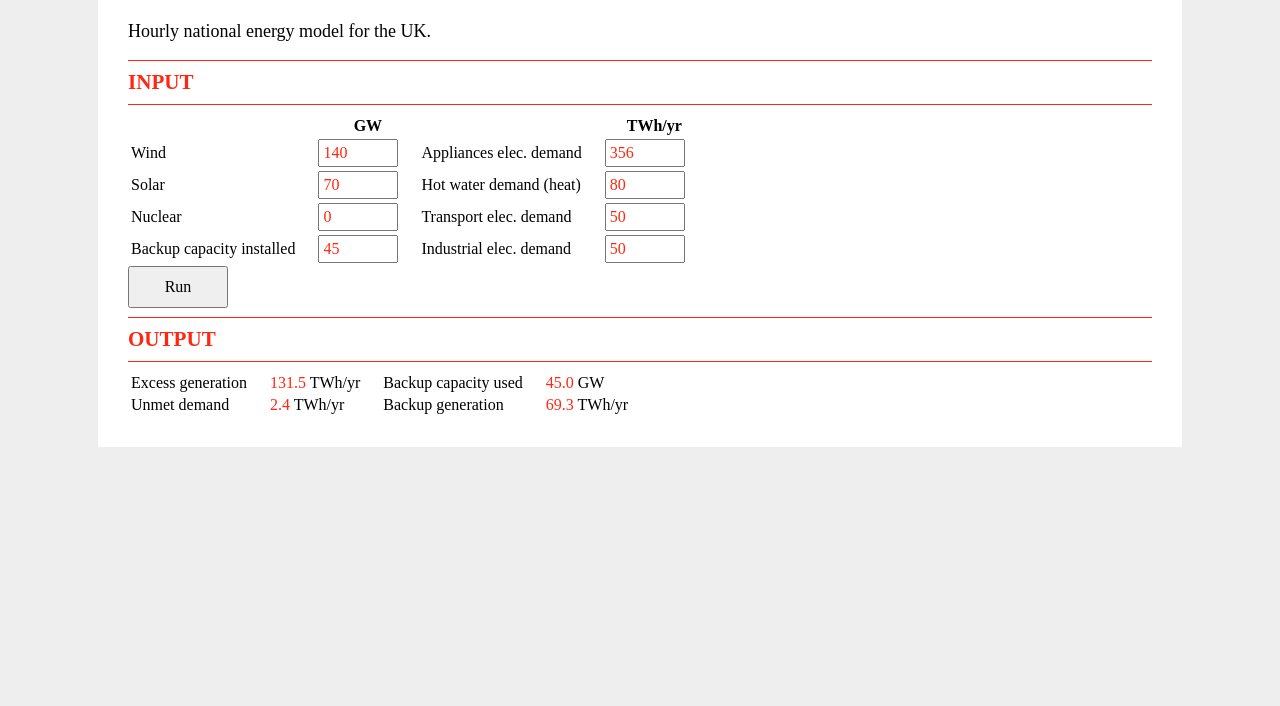
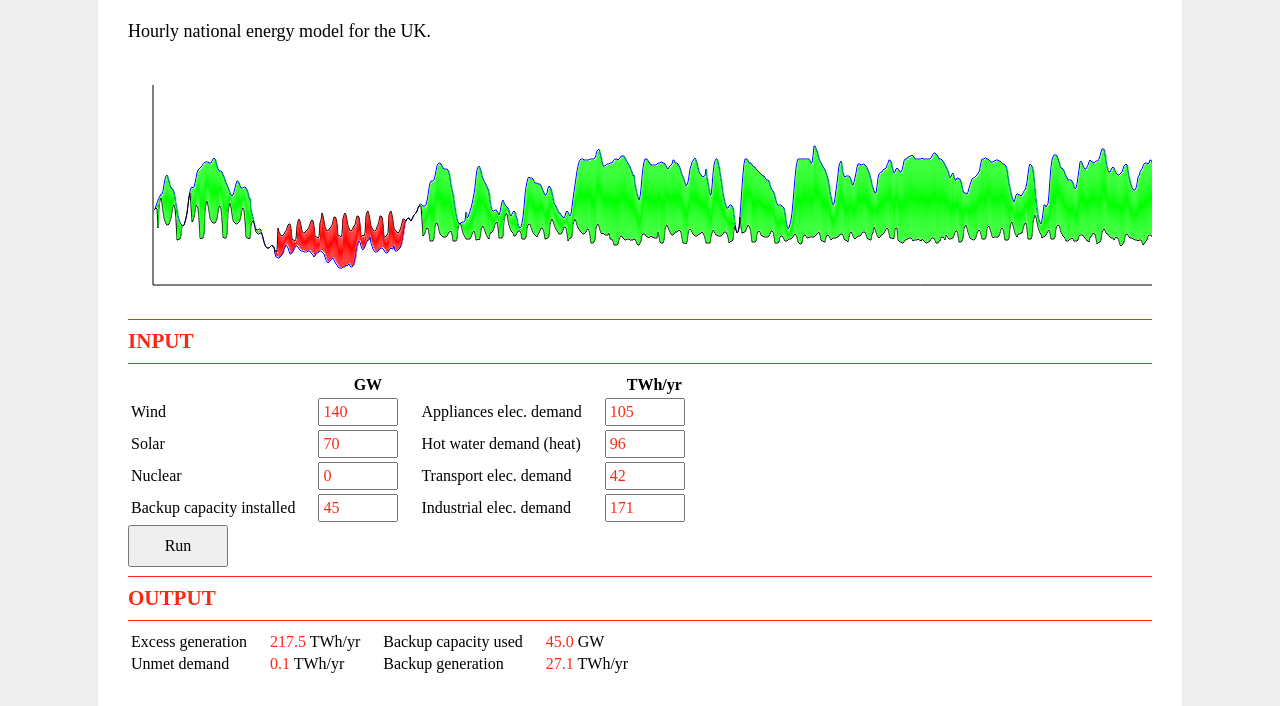
Before and after one commit to philJam/energymodel, a plain HTML site: page energymodel_webjs/index.html in a window 1280 px wide. Shown: the part 99-805 px from the top of the page. Drawn offline with Linux system fonts and the light colour scheme.

Commit message:
balance graph

```diff
--- a/energymodel_webjs/index.html
+++ b/energymodel_webjs/index.html
@@ -71,6 +71,10 @@
 
 <h1>ENERGY MODEL</h1>
 <p>Hourly national energy model for the UK.</p>
+
+<div style="overflow: scroll;">
+<canvas id="graph" width="8760" height=250"></canvas>
+</div>
 <hr><h3>INPUT</h3><hr>
 
 <table>
@@ -144,7 +148,7 @@
     var backupCapUsed = 0;
     var backupGeneration = 0;
     var demandProfile = 0;
-    var totalDemand = 356; // TWh/yr
+    var totalDemand = 105; // TWh/yr
     var heatLossCoefficient = 4.398; // GW/degC
     var baseTemp = 16-(385/((heatLossCoefficient/4.398)*119)); //Gains need linking to appliances energy reduction
     var totalHeatDemand = 0;
@@ -152,9 +156,9 @@
     var storageVolume = 250; // GWh
     var storageCap = 30; // GW
     var heatPumpCoP = 2.5;
-    var hotWaterDemand = 80*1000/8760; // 80 TWh/yr
-    var transportDemand = 50*1000/8760; // 80 TWh/yr
-    var industryDemand = 50*1000/8760; // 80 TWh/yr
+    var hotWaterDemand = 96*1000/8760; // 80 TWh/yr
+    var transportDemand = 42*1000/8760; // 80 TWh/yr
+    var industryDemand = 171*1000/8760; // 80 TWh/yr
 
 
     $('input[key="input.totalDemand"]').val(totalDemand);
@@ -162,9 +166,9 @@
     $('input[key="input.windCap"]').val(windCap);
     $('input[key="input.nuclearCap"]').val(nuclearCap);
     $('input[key="input.backupCapInstalled"]').val(backupCapInstalled);
-    $('input[key="input.hotWaterDemand"]').val(80);
-    $('input[key="input.transportDemand"]').val(50);
-    $('input[key="input.industryDemand"]').val(50);
+    $('input[key="input.hotWaterDemand"]').val(96);
+    $('input[key="input.transportDemand"]').val(42);
+    $('input[key="input.industryDemand"]').val(171);
 
     var spaceHeatingDailyProfile = [0.8,0.8,0.9,0.9,1.7,6.5,7.7,8.3,7.5,6.0,4.6,4.0,3.5,3.3,3.3,3.4,3.7,4.1,5.2,6.3,6.4,6.1,4.2,0.8];
     var hotWaterDailyProfile = [4.2,4.2,4.2,4.2,4.2,4.2,4.2,4.2,4.2,4.2,4.2,4.2,4.2,4.2,4.2,4.2,4.2,4.2,4.2,4.2,4.2,4.2,4.2,4.2];
@@ -172,6 +176,8 @@
     var industrialDailyProfile = [4.2,4.2,4.2,4.2,4.2,4.2,4.2,4.2,4.2,4.2,4.2,4.2,4.2,4.2,4.2,4.2,4.2,4.2,4.2,4.2,4.2,4.2,4.2,4.2];
     // [1,1,1,1,1,1,1,1,10.5,10.5,10.5,10.5,10.5,10.5,10.5,10.5,1,1,1,1,1,1,1,1];
 
+
+    var balanceMarker = 1;
 
     //--------------------------------------------------------------------------------------
 
@@ -335,6 +341,8 @@
         $('span[key="out.excessGeneration"]').html((excessGeneration/1000).toFixed(1));
         $('span[key="out.backupCapUsed"]').html((backupCapUsed).toFixed(1));
         $('span[key="out.backupGeneration"]').html((backupGeneration/1000).toFixed(1));
+
+        draw_graph();
     }
 
 
@@ -351,4 +359,116 @@
         process();
     });
 
+    function draw_graph()
+    {
+        var c = document.getElementById("graph");
+        var ctx = c.getContext("2d");
+
+        ctx.clearRect(0,0,8760,250);
+
+        ctx.beginPath();
+        ctx.strokeStyle = "#000";
+        ctx.moveTo(25,25); ctx.lineTo(25, 225);
+        ctx.moveTo(25,225); ctx.lineTo(8785, 225);
+        ctx.stroke();
+
+        // Draw balance graph
+        if(balanceMarker == 1){
+            for(var p=1;p<8760;p++){
+
+                ctx.beginPath();
+                ctx.strokeStyle = "#0000ff";
+                windSquarePos = Math.round(totalGeneration[p-1]);
+                windSquarePos1 = Math.round(totalGeneration[p]);
+                ctx.moveTo(p+26, 25+(200-windSquarePos1));
+                ctx.lineTo(p+25, 25+(200-windSquarePos));
+                ctx.stroke();
+
+                ctx.beginPath();
+                ctx.strokeStyle = "#000";
+                demandSquarePos = Math.round(energyDemand[p-1]);
+                demandSquarePos1 = Math.round(energyDemand[p]);
+                ctx.moveTo(p+26, 25+(200-demandSquarePos1));
+                ctx.lineTo(p+25, 25+(200-demandSquarePos));
+                ctx.stroke();
+
+                if(windSquarePos>demandSquarePos){
+                    ctx.beginPath();
+                    ctx.strokeStyle = "#00ff00";
+                    ctx.moveTo(p+26, 25+(200-windSquarePos+1));
+                    ctx.lineTo(p+25, 25+(200-demandSquarePos-1));
+                    ctx.stroke();
+                }
+                else if(windSquarePos<demandSquarePos){
+
+                    ctx.beginPath();
+                    ctx.strokeStyle = "#ff0000";
+                    ctx.moveTo(p+26, 25+(200-windSquarePos-1));
+                    ctx.lineTo(p+25, 25+(200-demandSquarePos+1));
+                    ctx.stroke();
+                }
+            }
+        }
+
+
+
+        /*
+            //Draw demand graph
+            else if(demandMarker == 1){
+                for(int p=1;p<8760;p++){
+                    g.setColor(Color.blue);
+                    demandSquarePos = (int)Math.round(energyDemand[p-1]);
+                    //demandSquarePos1 = (int) energyDemand[p];
+                    g2d.drawLine(p+25, 25+(200-demandSquarePos), p+25, 225);
+
+                    g.setColor(Color.red);
+                    demandSquarePos = (int)Math.round(hourlyElecForHeatDemand[p-1]);
+                    g2d.drawLine(p+25, 25+(200-demandSquarePos), p+25, 225);
+                    g.setColor(Color.orange);
+                    demandSquarePos1 = (int) transportDemand;
+                    g2d.drawLine(p+25, 25+(200-demandSquarePos), p+25, 25+(200-(demandSquarePos+demandSquarePos1)));
+                    g.setColor(Color.magenta);
+                    demandSquarePos2 = (int)Math.round(hourlyElecForIndustry[p-1]);
+                    g2d.drawLine(p+25, 25+(200-(demandSquarePos+demandSquarePos1)), p+25, 25+(200-(demandSquarePos+demandSquarePos1+demandSquarePos2)));
+                    g.setColor(Color.black);
+                    g2d.drawLine(25, 225, 8785, 225);
+
+                    demandSquarePos = (int)Math.round(energyDemand[p-1]);
+                    if(storageChange[p-1]<0){
+                        g.setColor(Color.pink);
+                        g2d.drawLine(p+25, 25+(200-demandSquarePos+((int)Math.round(storageChange[p-1]))), p+25, 25+(200-demandSquarePos));
+                    }
+                    else if(storageChange[p-1]>0){
+                        g.setColor(Color.yellow);
+                        g2d.drawLine(p+25, 25+(200-demandSquarePos+((int)Math.round(storageChange[p-1]))), p+25, 25+(200-demandSquarePos));
+                    }
+                }
+            }
+            //Draw supply graph
+            else if(supplyMarker == 1){
+                for(int p=1;p<8760;p++){
+                    g.setColor(Color.green);
+                    windSquarePos = (int)Math.round(windPower[p-1]);
+                    solarPos = (int)Math.round(solarPower[p-1]);
+                    nuclearPos = (int)Math.round((nuclearCap * 0.9));
+                    backupPos = (int)Math.round(backupUsed[p-1]);
+                    unmetPos = (int)Math.round(unmet[p-1]);
+                    g.setColor(Color.orange);
+                    g2d.drawLine(p+25, 25+(200-nuclearPos), p+25, 225);
+                    g.setColor(Color.yellow);
+                    g2d.drawLine(p+25, 25+(200-nuclearPos)-solarPos, p+25, 25+(200-nuclearPos));
+                    g.setColor(Color.gray);
+                    g2d.drawLine(p+25, 25+(200-nuclearPos)-solarPos-windSquarePos-backupPos-unmetPos, p+25, 25+(200-nuclearPos)-solarPos-windSquarePos-backupPos);
+                    g.setColor(Color.red);
+                    g2d.drawLine(p+25, 25+(200-nuclearPos)-solarPos-windSquarePos-backupPos, p+25, 25+(200-nuclearPos)-solarPos-windSquarePos);
+                    g.setColor(Color.blue);
+                    g2d.drawLine(p+25, 25+(200-nuclearPos)-solarPos-windSquarePos, p+25, 25+(200-nuclearPos)-solarPos);
+                    g.setColor(Color.black);
+                    g2d.drawLine(25, 225, 8785, 225);
+                }
+            }
+        }
+        */
+    }
+
 </script>
```
